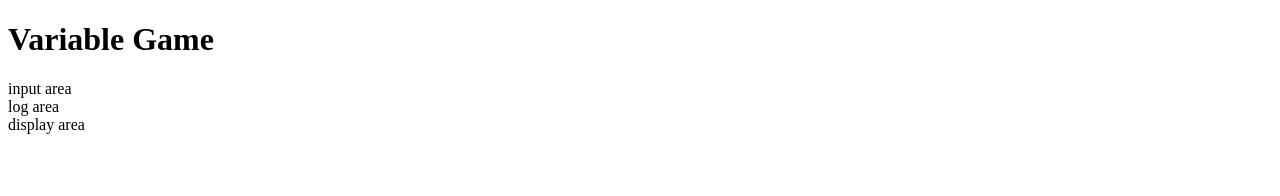
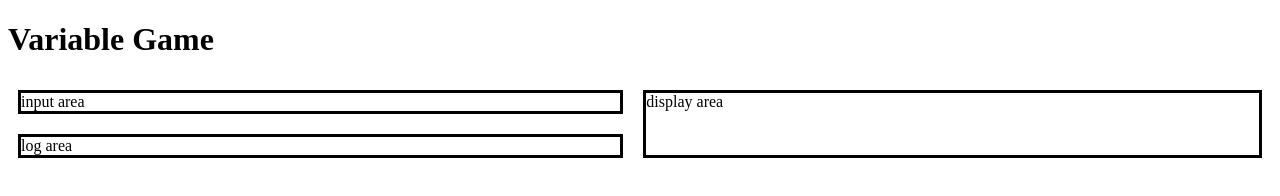
Before and after one commit to JacobE-Brown/SWDV-152-Software-project, a plain HTML site: page index.html in a window 1280 px wide. Drawn offline with Linux system fonts and the light colour scheme.

Commit message:
Added Matt's page code template from tuesday 10-22-24.

```diff
--- a/index.html
+++ b/index.html
@@ -4,8 +4,8 @@
         <title>Home</title>
         <meta charset="UTF-8" />
         <meta name="viewport" content="width=device-width, initial scale=1.0" />
-        <link rel="stylesheet" type="text/css" href="css/styles.css" />
-        <script src="scripts/script.js"></script>
+        <link rel="stylesheet" type="text/css" href="./styles/mainstyles.css" />
+        <script src="./scripts/index.js"></script>
     </head>
 </html>
 <body>
--- a/styles/mainstyles.css
+++ b/styles/mainstyles.css
@@ -0,0 +1,41 @@
+#outerwrapper {
+    display: grid;
+    margin: 0 auto;
+}
+#userinput {
+    background: white;
+    border: 3px solid black;
+    grid-column-start: 1;
+    grid-column-end: 1;
+    grid-row-start: 1;
+    grid-row-end: span 5;
+    margin: 10px;
+}
+#log {
+    background: white;
+    border: 3px solid black;
+    grid-column-start: 1;
+    grid-column-end: 1;
+    grid-row-start: 6;
+    grid-row-end: span 5;
+    margin: 10px;
+}
+#displayarea {
+    background: white;
+    border: 3px solid black;
+    grid-column-start: 2;
+    grid-column-end: 2;
+    grid-row-start: 1;
+    grid-row-end: span 10;
+    margin: 10px;
+}
+footer {
+    clear: both;
+    display: block;
+    position: fixed;
+    bottom: 0;
+    width: 100%;
+    font-size: 1em;
+    text-align: center;
+    padding-bottom: 10px;
+}
```
